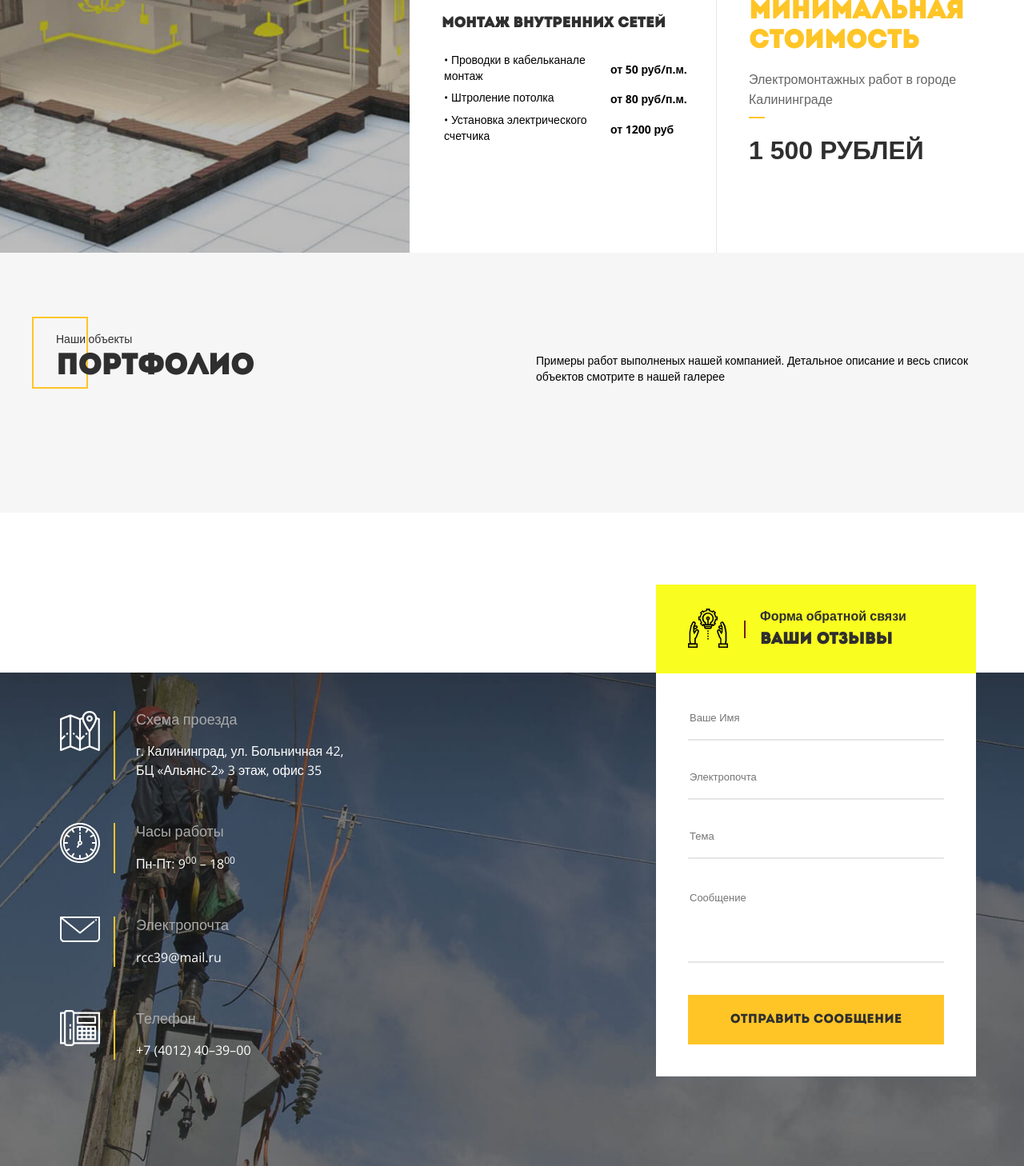
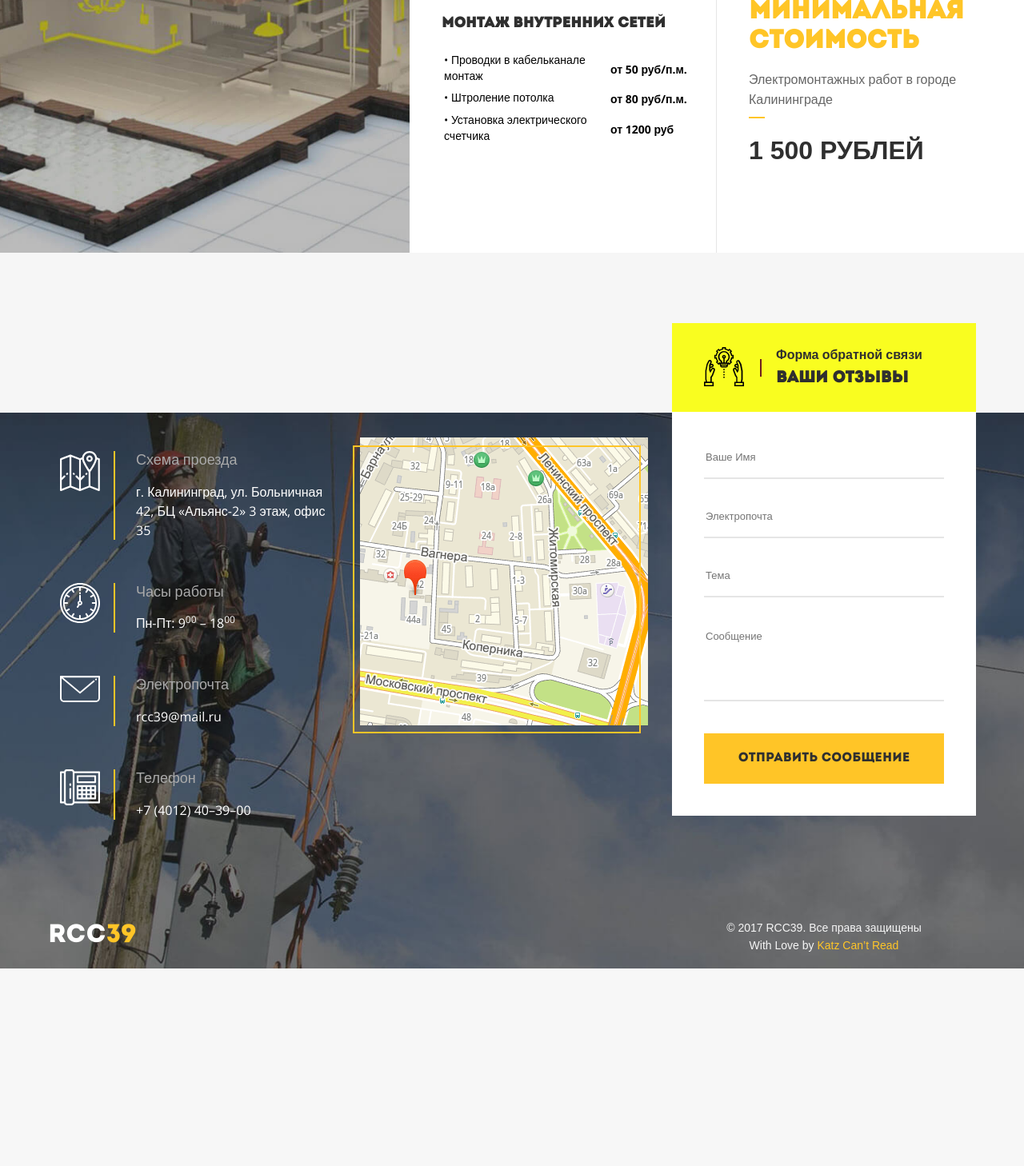
Before and after one commit to nigel-riss/rcc39, a PHP site: page /index.html in a window 1280 px wide. Shown: the part 3392-4850 px from the top of the page at 80% size. After the commit the page ends 4603 px from the top, so only its background shows below. Run offline with PHP 8.4, Linux system fonts and the light colour scheme.

Commit message:
Almost finished markup

```diff
--- a/app/assets/sass/modules/_contact-item.scss
+++ b/app/assets/sass/modules/_contact-item.scss
@@ -66,7 +66,7 @@
 
         .contact-item--order & {
             // typography
-            color: $copyLight;
+            color: $mainOrange;
         }
     }
 
--- /dev/null
+++ b/app/assets/sass/modules/_footer-copyrights.scss
@@ -0,0 +1,33 @@
+.footer-copyrights {
+    // box model
+    padding-bottom: 20px;
+
+    // typography
+    color: $bgLightGrey;
+    font-size: 0.875rem;
+    text-align: center;
+    line-height: 1.6;
+
+    @include atTabletsPortrait {
+        // box model
+        display: inline-block;
+        vertical-align: top;
+        padding: 17px 0;
+        padding-right: 20px;
+        width: 60%;
+        text-align: right;
+    }
+
+    @include atTabletsLandscape {
+        // box model
+        width: 400px;
+
+        // typography
+        text-align: center;
+    }
+
+    span {
+        // typography
+        color: $mainOrange;
+    }
+}
--- /dev/null
+++ b/app/assets/sass/modules/_footer-logo.scss
@@ -0,0 +1,30 @@
+.footer-logo {
+    // box model
+    padding: 20px;
+
+    // typography
+    color: #ffffff;
+    font-family: $captionFont;
+    font-size: 2rem;
+    text-align: center;
+
+    @include atTabletsPortrait {
+        // box model
+        display: inline-block;
+        vertical-align: top;
+        width: 40%;
+
+        // typography
+        text-align: left;
+    }
+
+    @include atTabletsLandscape {
+        // box model
+        width: calc(100% - 400px);
+    }
+
+    span {
+        // typography
+        color: $mainOrange;
+    }
+}
--- a/app/assets/sass/modules/_order.scss
+++ b/app/assets/sass/modules/_order.scss
@@ -6,13 +6,24 @@
     font-size: 0;
 
     &__contacts {
-        float: left;
-        width: 35%;
+        // box model
+        display: none;
+
+        @include atTabletsLandscape {
+            // box model
+            display: block;
+            float: left;
+            padding-top: 20px;
+            padding-left: 20px;
+            width: 35%;
+        }
     }
 
     &__form {
-        // box model
-        float: right;
-        width: 65%;
+        @include atTabletsLandscape {
+            // box model
+            float: right;
+            width: 65%;
+        }
     }
 }
--- a/app/assets/sass/modules/_price-item.scss
+++ b/app/assets/sass/modules/_price-item.scss
@@ -158,6 +158,14 @@
         border: 1px solid $copyDark;
         transition: opacity 0.3s linear 0.1s, left 0.3s linear 0s;
 
+        &:hover {
+            // typography
+            color: #ffffff;
+
+            // visual
+            background-color: $copyDark;
+        }
+
         @include atDesktop {
             // positioning
             left: -1000px;
--- a/app/assets/sass/modules/_service.scss
+++ b/app/assets/sass/modules/_service.scss
@@ -68,6 +68,10 @@
 
             // visual
             background-color: $mainOrange;
+
+            @include atTabletsPortrait {
+                left: 0;
+            }
         }
     }
 
--- a/app/assets/sass/modules/_site-footer.scss
+++ b/app/assets/sass/modules/_site-footer.scss
@@ -1,28 +1,25 @@
 .site-footer {
-    // box model
-    // height: 700px;
-    // margin-top: 200px;
-
     // typography
     font-size: 0;
 
     // visual
     background-color: #334d62;
-    background-image: url("../../assets/img/footer-bg.jpg");
+    // background-image: url("../../assets/img/footer-bg.jpg");
     background-position: left top;
     background-size: cover;
-    // background-attachment: fixed;
 
     @include atTabletsLandscape {
         // box model
-        margin-top: 200px;
+        // margin-top: 200px;
+
+        // visual
+        background-image: url("../../assets/img/footer-bg.jpg");
     }
 
     &__contacts {
         // box model
         padding-left: 10px;
         padding-top: 30px;
-        // border: 1px solid red;
 
         @include atTabletsPortrait {
             // box model
@@ -37,6 +34,9 @@
         }
 
         @include atDesktop {
+            // box model
+            padding-left: 10px;
+            width: 370px;
         }
     }
 
@@ -45,13 +45,40 @@
        display: none;
 
         @include atDesktop {
+            // positioning
+            position: relative;
+
             // box model
             display: block;
             float:left;
+            padding-top: 30px;
             width: 400px;
             border: 1px solid transparent;
+
+            // typography
+            text-align: center;
+
+            &::before {
+                content: "";
+
+                // positioning
+                position: absolute;
+
+                // box model
+                height: 360px;
+                width: 360px;
+                top: 40px;
+                left: 10px;
+
+                // visual
+                border: 2px solid $mainOrange;
+            }
         }
 
+        img {
+            // box model
+            display: inline-block;
+        }
     }
 
     &__feedback-form {
@@ -65,11 +92,11 @@
             width: 400px;
         }
 
-        // @include atDesktop {
-        //     // box model
-        //     float:right;
-        //     padding-left: 30px;
-        //     width: 400px;
-        // }
+        @include atDesktop {
+            // box model
+            float:right;
+            padding-left: 10px;
+            width: 390px;
+        }
     }
 }
--- a/app/assets/sass/styles.scss
+++ b/app/assets/sass/styles.scss
@@ -29,3 +29,5 @@
 @import "modules/order";
 @import "modules/order-form";
 @import "modules/price-table";
+@import "modules/footer-logo";
+@import "modules/footer-copyrights";
--- a/app/index.html
+++ b/app/index.html
@@ -60,6 +60,7 @@
                     <a class="hero__button" href="order.html">Оставить заявку</a>
                 </div>
             </div>
+            <a name="alt-top"></a>
         </section>
 
         <!--
@@ -77,6 +78,7 @@
                     Бесплатно
                 </div>
             </div>
+            <a name="alt-services"></a>
         </section>
 
         <!--
@@ -198,6 +200,7 @@
                 </div>
                 <a class="button" href="order.html">Оформить заявку </a>
             </div>
+            <a name="alt-price"></a>
         </section>
 
         <!--
@@ -315,13 +318,14 @@
                     </div>
                 </div>
             </div>
+            <a name="alt-folio"></a>
         </section>
 
         <!--
             Gallery section
         -->
         <section class="site-section site-section--grey">
-            <header class="site-section__header">
+            <!--<header class="site-section__header">
                 <div class="wrapper">
                     <h2 class="site-section__title">
                         <small>Наши объекты</small>
@@ -331,7 +335,7 @@
                         Примеры работ выполненых нашей компанией. Детальное описание и весь список объектов смотрите в нашей галерее
                     </p>
                 </div>
-            </header>
+            </header>-->
 
             <div class="gallery">
                 <div class="gallery__item"></div>
@@ -340,6 +344,8 @@
                 <div class="gallery__item"></div>
                 <div class="gallery__item"></div>
             </div>
+            <a name="alt-contacts"></a>
+            <a name="alt-feedback"></a>
         </section>
     </main>
 
@@ -407,6 +413,7 @@
                 Map
             -->
             <div class="site-footer__map">
+                <img src="./assets/img/map.png" alt="rcc39 map">
             </div>
 
             <!--
@@ -435,97 +442,18 @@
                 </form>
             </div>
         </div>
-    </footer>
 
-    <!--
-        Order popup
-    -->
-    <!--<div class="order-popup">
-        <section class="site-section">
-            <header class="site-section__header">
-                <div class="wrapper">
-                    <h2 class="site-section__title">
-                        <small>Свяжитесь с нами</small>Оставить заявку
-                    </h2>
-                    <p class="site-section__subtitle">
-                        Оставьте заявку с вашими контактными данными и описанием интересующих вас услуг и наш менеджер свяжется с вами.
-                    </p>
-                </div>
-            </header>
-
-            <div class="wrapper">
-                <div class="order">
-                     <div class="order__contacts">
-                        <div class="contact-item--order">
-                            <div class="contact-item__icon">
-                                <img src="./assets/img/icons/map--orange.svg" alt="">
-                            </div>
-                            <div class="contact-item__content">
-                                <h3 class="contact-item__title">
-                                    Схема проезда
-                                </h3>
-                                <p class="contact-item__text">
-                                    г. Калининград, ул. Больничная 42, БЦ «Альянс-2» 3 этаж, офис 35
-                                </p>
-                            </div>
-                        </div>
-                        <div class="contact-item--order">
-                            <div class="contact-item__icon">
-                                <img src="./assets/img/icons/clock--orange.svg" alt="">
-                            </div>
-                            <div class="contact-item__content">
-                                <h3 class="contact-item__title">
-                                    Часы работы
-                                </h3>
-                                <p class="contact-item__text">
-                                    Пн-Пт: 9<sup>00</sup> – 18<sup>00</sup>
-                                </p>
-                            </div>
-                        </div>
-                        <div class="contact-item--order">
-                            <div class="contact-item__icon">
-                                <img src="./assets/img/icons/email--orange.svg" alt="">
-                            </div>
-                            <div class="contact-item__content">
-                                <h3 class="contact-item__title">
-                                    Электропочта
-                                </h3>
-                                <p class="contact-item__text">
-                                    <a href="mailto:rcc39@mail.ru">rcc39@mail.ru</a>
-                                </p>
-                            </div>
-                        </div>
-                        <div class="contact-item--order">
-                            <div class="contact-item__icon">
-                                <img src="./assets/img/icons/phone--orange.svg" alt="">
-                            </div>
-                            <div class="contact-item__content">
-                                <h3 class="contact-item__title">
-                                    Телефон
-                                </h3>
-                                <p class="contact-item__text">
-                                    <a href="tel:+74012403900">+7 (4012) 40–39–00</a>
-                                </p>
-                            </div>
-                        </div>
-                    </div>
-
-                    <div class="order__form">
-                        <form action="" class="order-form">
-                            <fieldset class="order-form__fieldset">
-                                <input class="order-form__input" type="text" placeholder="Ваше Имя">
-                                <input class="order-form__input" type="email" placeholder="Электропочта">
-                                <input class="order-form__input" type="tel" placeholder="Телефон">
-                                <textarea class="order-form__textarea" name="" id="" cols="30" rows="5" placeholder="Заявка"></textarea>
-                                <submit class="order-form__submit">Отправить заявку</submit>
-                            </fieldset>
-                        </form>
-                    </div>
-                </div>
+        <div class="wrapper">
+            <div class="footer-logo">
+                RCC<span>39</span>
             </div>
 
-        </section>
-    </div>-->
+            <div class="footer-copyrights">
+                © 2017 RCC39. Все права защищены <br>
+                With Love by <span>Katz Can’t Read</span>
+            </div>
+        </div>
+    </footer>
 
     <script src="./temp/js/App.js"></script>
 </body>
--- a/app/temp/styles/styles.css
+++ b/app/temp/styles/styles.css
@@ -1197,12 +1203,11 @@ html {
 .site-footer {
   font-size: 0;
   background-color: #334d62;
-  background-image: url("../../assets/img/footer-bg.jpg");
   background-position: left top;
   background-size: cover; }
   @media (min-width: 900px) {
     .site-footer {
-      margin-top: 200px; } }
+      background-image: url("../../assets/img/footer-bg.jpg"); } }
   .site-footer__contacts {
     padding-left: 10px;
     padding-top: 30px; }
@@ -1211,14 +1216,31 @@ html {
         float: left;
         margin-left: 20px;
         width: 400px; } }
+    @media (min-width: 1200px) {
+      .site-footer__contacts {
+        padding-left: 10px;
+        width: 370px; } }
   .site-footer__map {
     display: none; }
     @media (min-width: 1200px) {
       .site-footer__map {
+        position: relative;
         display: block;
         float: left;
+        padding-top: 30px;
         width: 400px;
-        border: 1px solid transparent; } }
+        border: 1px solid transparent;
+        text-align: center; }
+        .site-footer__map::before {
+          content: "";
+          position: absolute;
+          height: 360px;
+          width: 360px;
+          top: 40px;
+          left: 10px;
+          border: 2px solid #ffc527; } }
+    .site-footer__map img {
+      display: inline-block; }
   .site-footer__feedback-form {
     margin: 0 -15px; }
     @media (min-width: 900px) {
@@ -1226,6 +1248,11 @@ html {
         float: right;
         margin-right: 20px;
         width: 400px; } }
+    @media (min-width: 1200px) {
+      .site-footer__feedback-form {
+        float: right;
+        padding-left: 10px;
+        width: 390px; } }
 
 .contact-item {
   padding-bottom: 20px;
@@ -1514,3 +1548,42 @@ html {
       font-family: "Intro", sans-serif;
       font-size: 1rem;
       background-color: #eeeeee; }
+
+.footer-logo {
+  padding: 20px;
+  color: #ffffff;
+  font-family: "Intro", sans-serif;
+  font-size: 2rem;
+  text-align: center; }
+  @media (min-width: 700px) {
+    .footer-logo {
+      display: inline-block;
+      vertical-align: top;
+      width: 40%;
+      text-align: left; } }
+  @media (min-width: 900px) {
+    .footer-logo {
+      width: calc(100% - 400px); } }
+  .footer-logo span {
+    color: #ffc527; }
+
+.footer-copyrights {
+  padding-bottom: 20px;
+  color: #f6f6f6;
+  font-size: 0.875rem;
+  text-align: center;
+  line-height: 1.6; }
+  @media (min-width: 700px) {
+    .footer-copyrights {
+      display: inline-block;
+      vertical-align: top;
+      padding: 17px 0;
+      padding-right: 20px;
+      width: 60%;
+      text-align: right; } }
+  @media (min-width: 900px) {
+    .footer-copyrights {
+      width: 400px;
+      text-align: center; } }
+  .footer-copyrights span {
+    color: #ffc527; }
```
Also changed, not shown: other parts of app/temp/styles/styles.css (+19 -6 lines), app/order.html (+22 -6 lines), app/price.html (+12 -90 lines), app/assets/img/map.png (added).
